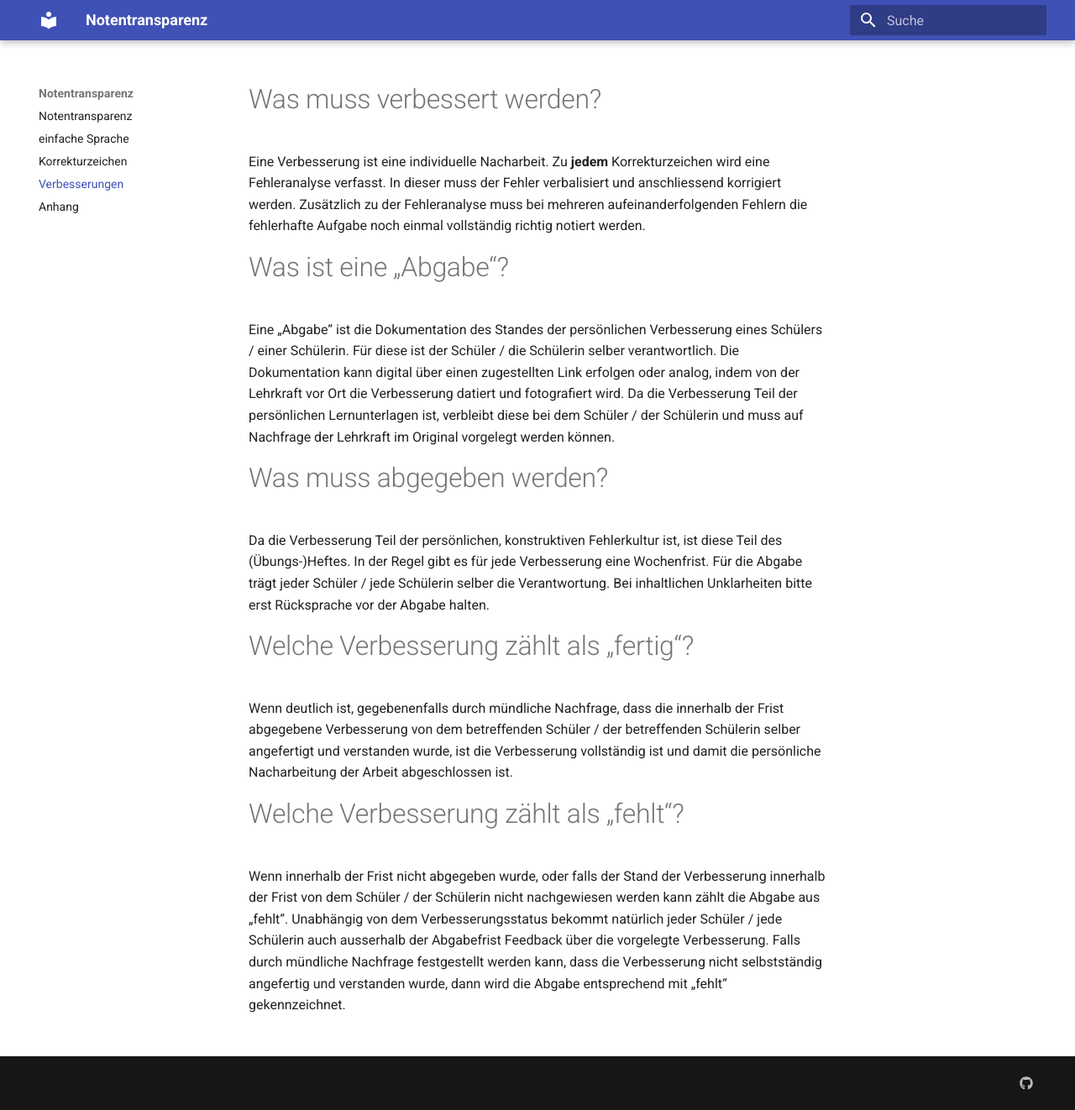
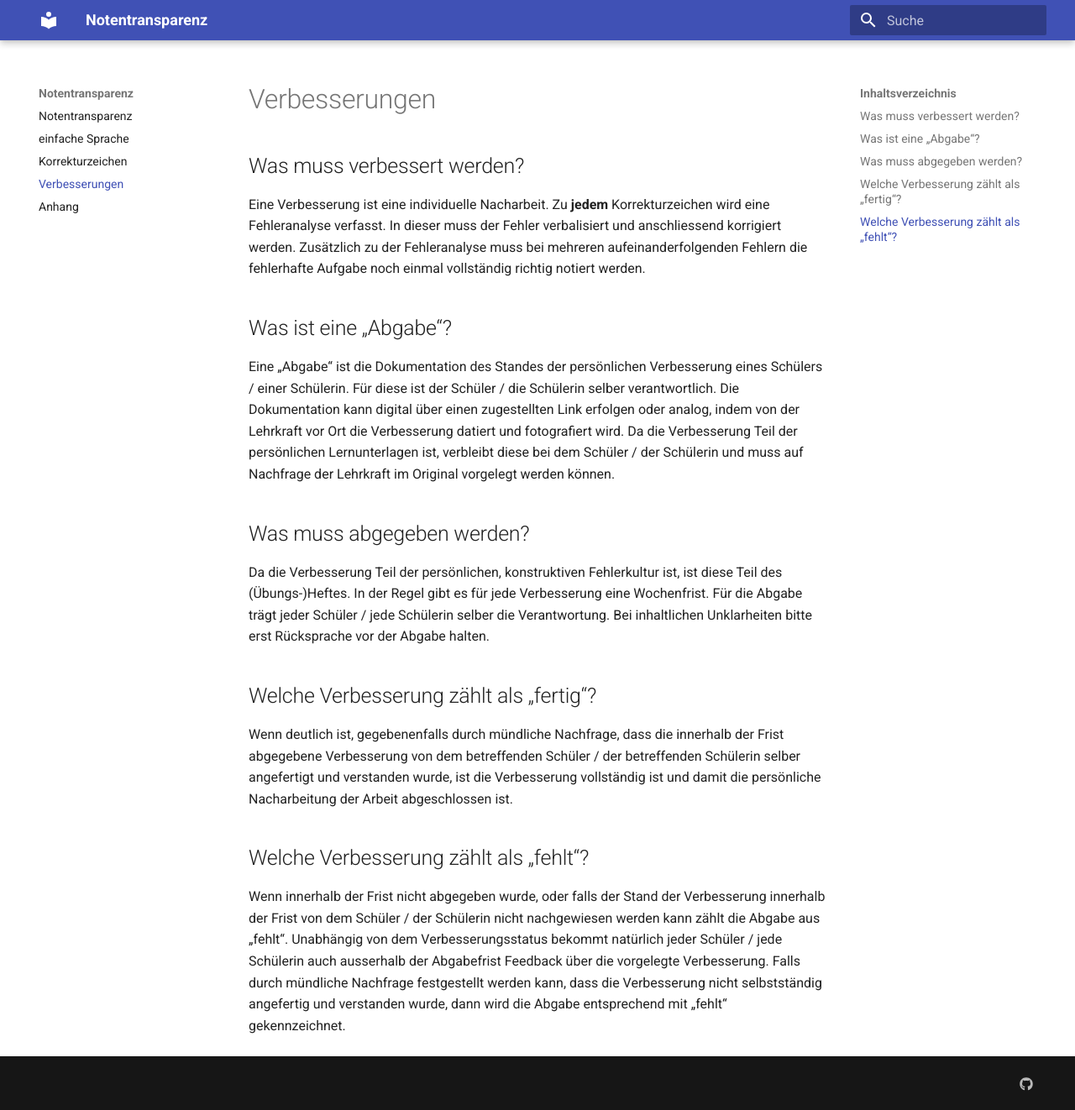
Before and after one commit to tna76874/notentransparenz, an MkDocs documentation site: the page built from docs/verbesserung.md, in a window 1280 px wide and 1322 px high. Shown: the whole window at 84% size. Built offline with MkDocs 1.6.1 and Material for MkDocs 9.7.7, drawn with Linux system fonts in a browser that asks for light colours.

Commit message:
update TOC

```diff
--- a/docs/verbesserung.md
+++ b/docs/verbesserung.md
@@ -1,19 +1,19 @@
-# Was muss verbessert werden?
+## Was muss verbessert werden?
 
 Eine Verbesserung ist eine individuelle Nacharbeit. Zu **jedem** Korrekturzeichen wird eine Fehleranalyse verfasst. In dieser muss der Fehler verbalisiert und anschliessend korrigiert werden. Zusätzlich zu der Fehleranalyse muss bei mehreren aufeinanderfolgenden Fehlern die fehlerhafte Aufgabe noch einmal vollständig richtig notiert werden.
 
-# Was ist eine „Abgabe“?
+## Was ist eine „Abgabe“?
 
 Eine „Abgabe“ ist die Dokumentation des Standes der persönlichen Verbesserung eines Schülers / einer Schülerin. Für diese ist der Schüler / die Schülerin selber verantwortlich. Die Dokumentation kann digital über einen zugestellten Link erfolgen oder analog, indem von der Lehrkraft vor Ort die Verbesserung datiert und fotografiert wird. Da die Verbesserung Teil der persönlichen Lernunterlagen ist, verbleibt diese bei dem Schüler / der Schülerin und muss auf Nachfrage der Lehrkraft im Original vorgelegt werden können.
 
-# Was muss abgegeben werden?
+## Was muss abgegeben werden?
 
 Da die Verbesserung Teil der persönlichen, konstruktiven Fehlerkultur ist, ist diese Teil des (Übungs-)Heftes. In der Regel gibt es für jede Verbesserung eine Wochenfrist. Für die Abgabe trägt jeder Schüler / jede Schülerin selber die Verantwortung. Bei inhaltlichen Unklarheiten bitte erst Rücksprache vor der Abgabe halten.
 
-# Welche Verbesserung zählt als „fertig“?
+## Welche Verbesserung zählt als „fertig“?
 
 Wenn deutlich ist, gegebenenfalls durch mündliche Nachfrage, dass die innerhalb der Frist abgegebene Verbesserung von dem betreffenden Schüler / der betreffenden Schülerin selber angefertigt und verstanden wurde, ist die Verbesserung vollständig ist und damit die persönliche Nacharbeitung der Arbeit abgeschlossen ist.
 
-# Welche Verbesserung zählt als „fehlt“?
+## Welche Verbesserung zählt als „fehlt“?
 
 Wenn innerhalb der Frist nicht abgegeben wurde, oder falls der Stand der Verbesserung innerhalb der Frist von dem Schüler / der Schülerin nicht nachgewiesen werden kann zählt die Abgabe aus „fehlt“. Unabhängig von dem Verbesserungsstatus bekommt natürlich jeder Schüler / jede Schülerin auch ausserhalb der Abgabefrist Feedback über die vorgelegte Verbesserung. Falls durch mündliche Nachfrage festgestellt werden kann, dass die Verbesserung nicht selbstständig angefertig und verstanden wurde, dann wird die Abgabe entsprechend mit „fehlt“ gekennzeichnet.
```
